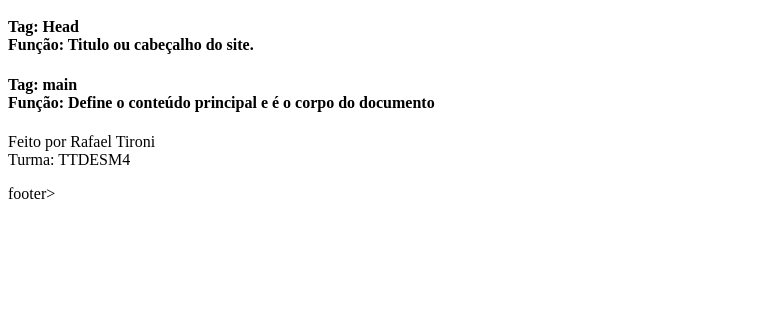
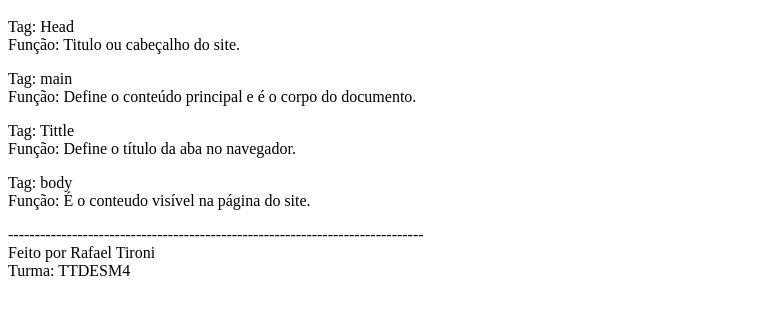
Before and after one commit to RafaelTironi/Atividade-02, a plain HTML site: page index.html in a window 1280 px wide. Shown: the part 48-362 px from the top of the page, without its empty margins (0-759 px from the left). Drawn offline with Linux system fonts and the light colour scheme.

Commit message:
add - adicionei a 3 e a 4 tag

```diff
--- a/index.html
+++ b/index.html
@@ -12,22 +12,30 @@
     </header>
     <main>
         <p>
-        <h4>Tag: Head<br>
-            Função: Titulo ou cabeçalho do site. </h4>
+            Tag: Head<br>
+            Função: Titulo ou cabeçalho do site.
         </p>
         <p>
-        <h4>
             Tag: main <br>
-            Função: Define o conteúdo principal e é o corpo do documento</h4>
+            Função: Define o conteúdo principal e é o corpo do documento.
+        </p>
+        <p>
+            Tag: Tittle<br>
+            Função: Define o título da aba no navegador.
+        </p>
+        <p>
+        Tag: body <br>
+        Função: É o conteudo visível na página do site.
         </p>
     </main>
 
     <footer>
         <p>
+            ------------------------------------------------------------------------------<br>
             Feito por Rafael Tironi <br>
             Turma: TTDESM4
-        <p>
-        </p>footer>
+        </p>
+    </footer>
 </body>
 
 </html>
```
